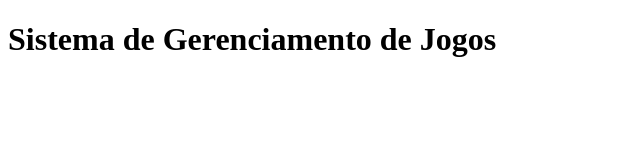
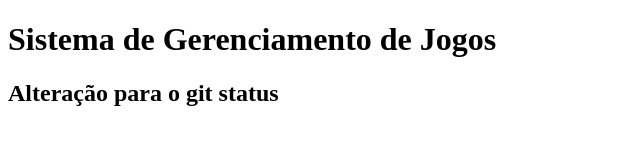
Before and after one commit to ValterSMachadoJr/sistemas-cadastro, a plain HTML site: page index.html in a window 1280 px wide. Shown: the whole page, without its empty margins (0-640 px from the left). Drawn offline with Linux system fonts and the light colour scheme.

Commit message:
alteracao index

```diff
--- a/index.html
+++ b/index.html
@@ -7,5 +7,6 @@
 </head>
 <body>
     <h1>Sistema de Gerenciamento de Jogos</h1>
+    <h2>Alteração para o git status</h2>
 </body>
 </html>
```
